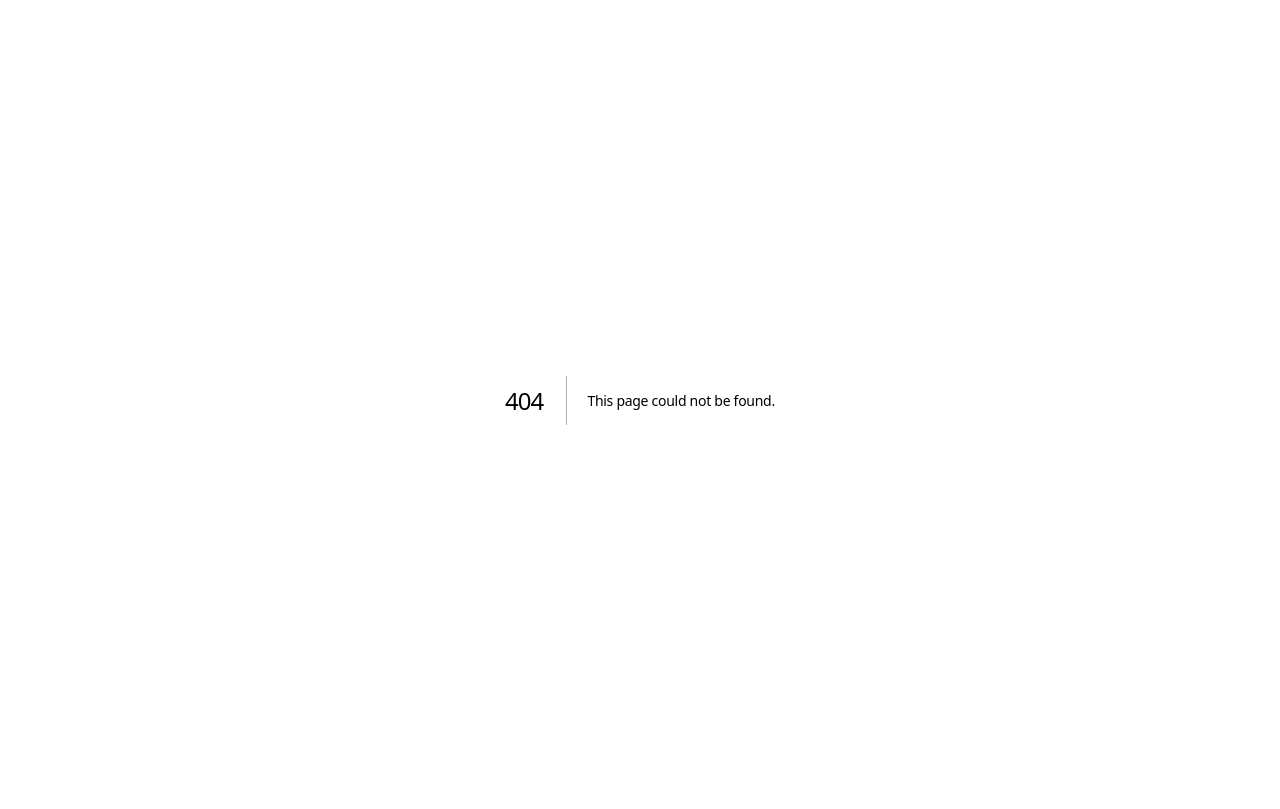
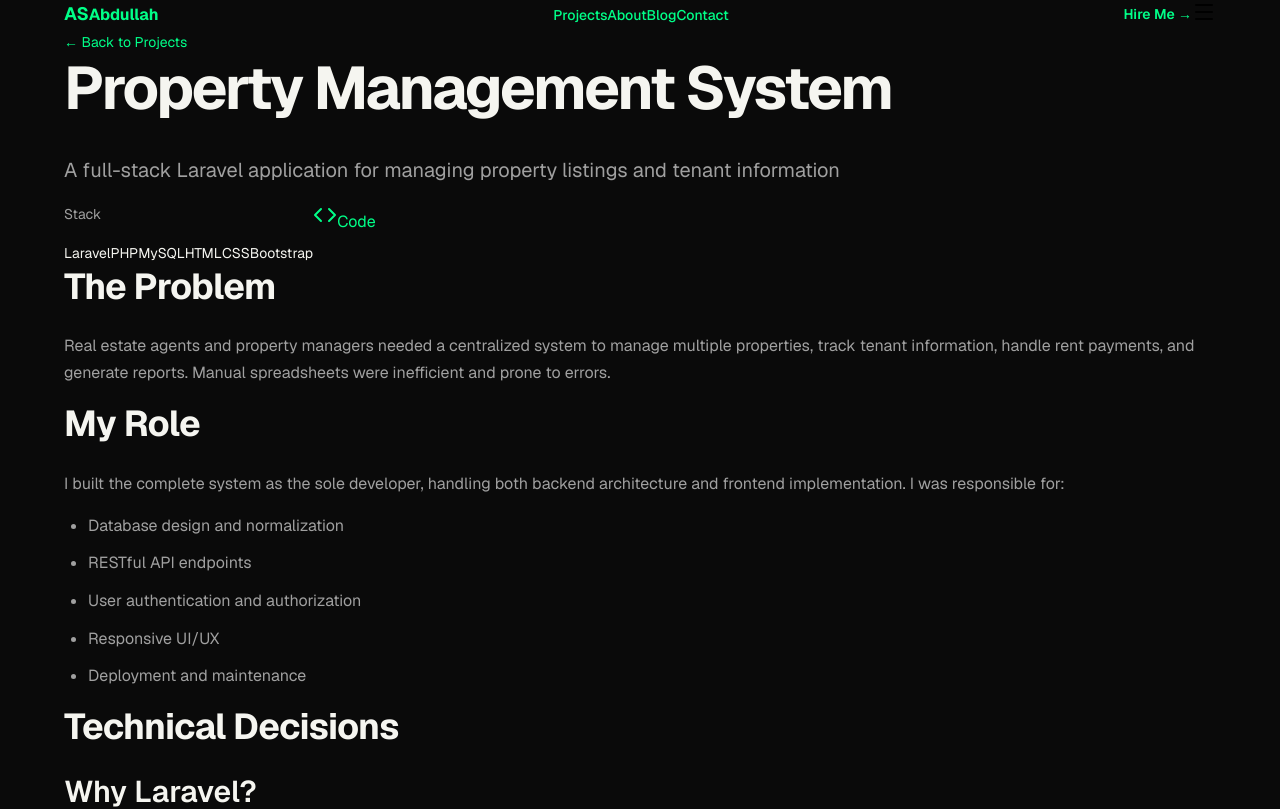
Before and after one commit to abdullahsaleem1/my-personal-portfolio, a Next.js app: page /projects/property-management-system in a window 1280 px wide. Before the commit this address had no page. Shown: the top 809 px of the page. Built offline with nearby package versions, Linux system fonts and the light colour scheme.

Commit message:
feat: add dynamic case study page with MDX rendering

```diff
--- /dev/null
+++ b/app/projects/[slug]/page.tsx
@@ -0,0 +1,132 @@
+import { Metadata } from 'next';
+import { MDXRemote } from 'next-mdx-remote/rsc';
+import { getProject, getAllProjects } from '@/lib/projects';
+import Navbar from '@/components/layout/Navbar';
+import Footer from '@/components/layout/Footer';
+import Link from 'next/link';
+import { ArrowRight, Code, ExternalLink } from 'lucide-react';
+
+export async function generateStaticParams() {
+  const projects = getAllProjects();
+  return projects.map((project) => ({
+    slug: project.slug,
+  }));
+}
+
+export async function generateMetadata({
+  params,
+}: {
+  params: { slug: string };
+}): Promise<Metadata> {
+  const project = getProject(params.slug);
+  return {
+    title: project.title,
+    description: project.tagline,
+  };
+}
+
+export default function CaseStudyPage({
+  params,
+}: {
+  params: { slug: string };
+}) {
+  const project = getProject(params.slug);
+  const allProjects = getAllProjects();
+  const currentIndex = allProjects.findIndex((p) => p.slug === project.slug);
+  const nextProject = allProjects[currentIndex + 1];
+
+  return (
+    <>
+      <Navbar />
+      <main className="pt-20">
+        <article className="py-20 px-6">
+          <div className="container max-w-3xl mx-auto">
+            {/* Header */}
+            <div className="mb-12">
+              <Link
+                href="/projects"
+                className="inline-flex items-center gap-2 text-text-secondary hover:text-accent-green transition-colors mb-6 text-sm"
+              >
+                ← Back to Projects
+              </Link>
+
+              <h1 className="text-5xl md:text-6xl font-bold font-display mb-4">
+                {project.title}
+              </h1>
+              <p className="text-xl text-text-secondary mb-8">
+                {project.tagline}
+              </p>
+
+              {/* Meta */}
+              <div className="flex flex-wrap gap-6 mb-8 pb-8 border-b border-border-subtle">
+                <div>
+                  <p className="text-text-muted text-sm uppercase tracking-wide">
+                    Stack
+                  </p>
+                  <div className="flex flex-wrap gap-2 mt-2">
+                    {project.stack.map((tech) => (
+                      <span
+                        key={tech}
+                        className="px-3 py-1 bg-accent-green/10 border border-accent-green/30 text-accent-green rounded-full text-sm"
+                      >
+                        {tech}
+                      </span>
+                    ))}
+                  </div>
+                </div>
+
+                {/* Links */}
+                <div className="flex gap-3 ml-auto">
+                  {project.github && (
+                    <a
+                      href={project.github}
+                      target="_blank"
+                      rel="noopener noreferrer"
+                      className="inline-flex items-center gap-2 px-4 py-2 border border-border-subtle text-text-secondary hover:text-accent-green hover:border-accent-green rounded-lg transition-colors"
+                    >
+                      <Code className="w-4 h-4" />
+                      Code
+                    </a>
+                  )}
+                  {project.live && (
+                    <a
+                      href={project.live}
+                      target="_blank"
+                      rel="noopener noreferrer"
+                      className="inline-flex items-center gap-2 px-4 py-2 bg-accent-green/10 border border-accent-green/30 text-accent-green rounded-lg hover:bg-accent-green/20 transition-colors"
+                    >
+                      <ExternalLink className="w-4 h-4" />
+                      Live Demo
+                    </a>
+                  )}
+                </div>
+              </div>
+            </div>
+
+            {/* Content */}
+            <div className="prose prose-invert max-w-none mb-20">
+              <MDXRemote source={project.content} />
+            </div>
+
+            {/* Next Project CTA */}
+            {nextProject && (
+              <div className="p-8 bg-bg-secondary border border-border-subtle rounded-lg">
+                <p className="text-text-muted text-sm mb-4">Next Project</p>
+                <Link
+                  href={`/projects/${nextProject.slug}`}
+                  className="group flex items-center justify-between"
+                >
+                  <h3 className="text-2xl font-bold font-display group-hover:text-accent-green transition-colors">
+                    {nextProject.title}
+                  </h3>
+                  <ArrowRight className="w-6 h-6 text-accent-green group-hover:translate-x-1 transition-transform" />
+                </Link>
+              </div>
+            )}
+          </div>
+        </article>
+      </main>
+      <Footer />
+    </>
+  );
+}
```
